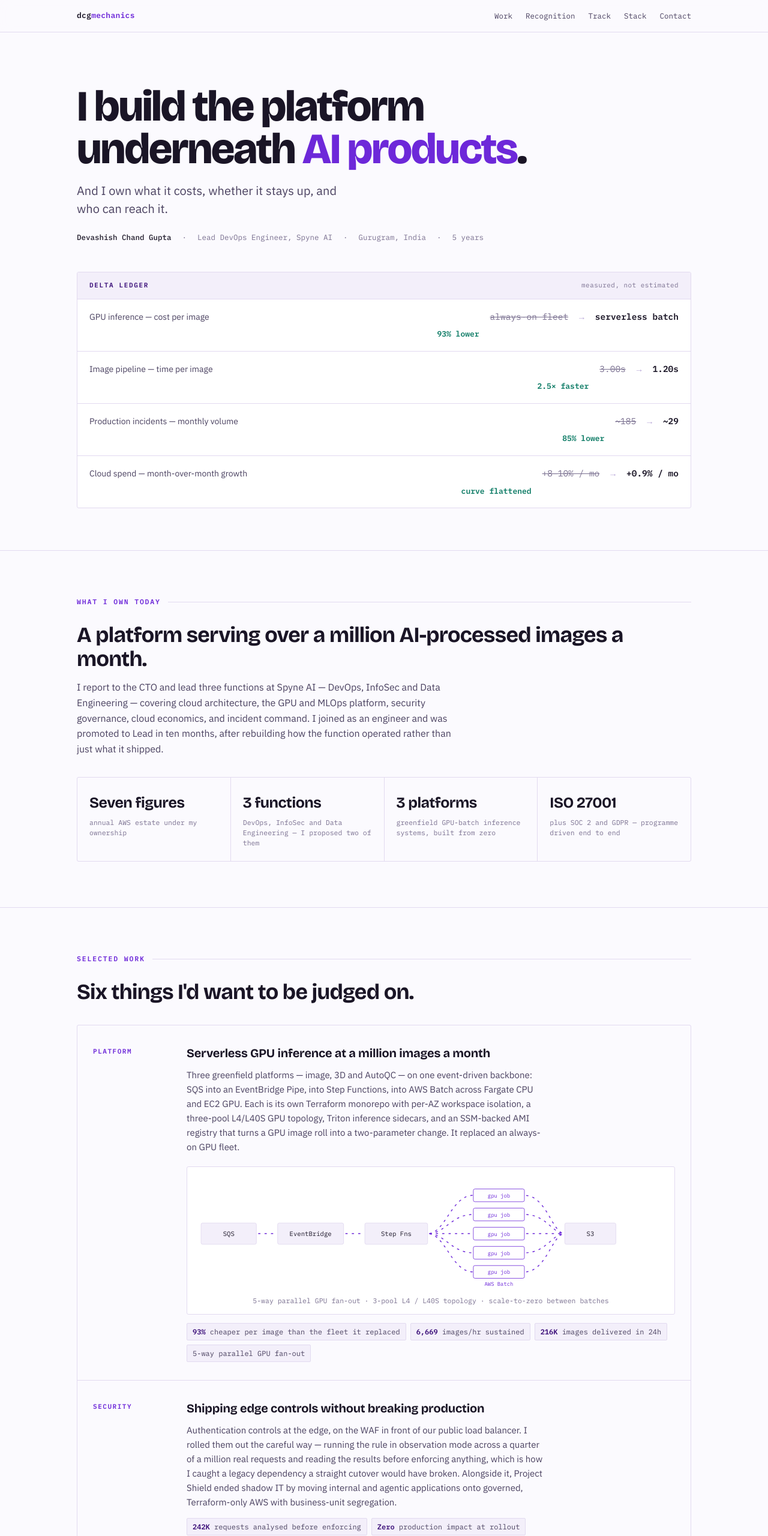
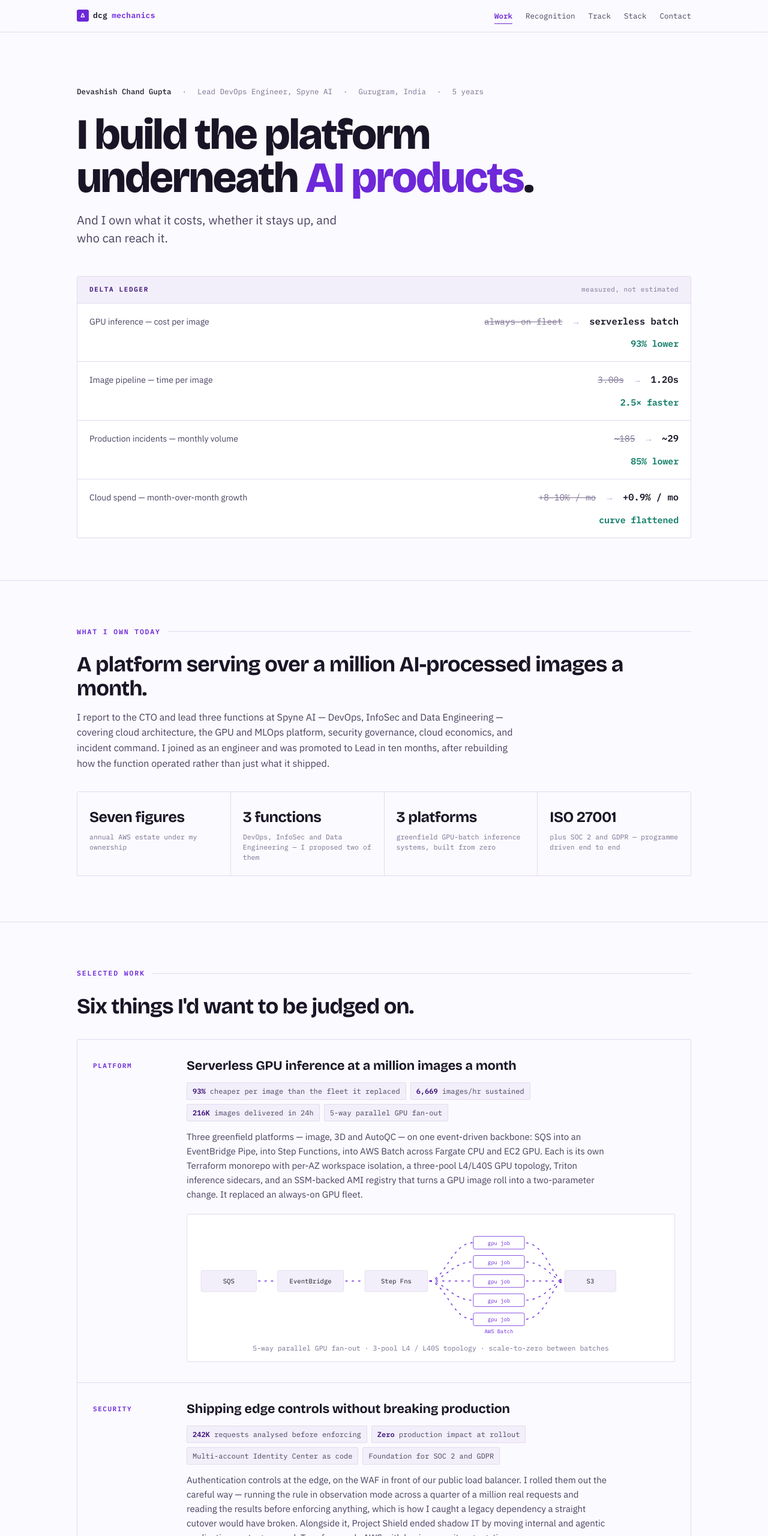
Before and after one commit to dcgmechanics/dcgmechanics.github.io, a plain HTML site: page index.html in a window 1280 px wide. Shown: the top 2560 px of the page at 60% size. Drawn offline with nearby package versions, Linux system fonts and the light colour scheme.

Commit message:
Refactor HTML structure and update styles
Updated styles and structure for various elements in the HTML document, including navigation, hero section, and awards.

```diff
--- a/index.html
+++ b/index.html
@@ -56,11 +56,16 @@ a{color:inherit}
   display:flex;align-items:center;justify-content:space-between;gap:20px}
 .brand{font-family:'IBM Plex Mono',monospace;font-size:13px;font-weight:600;
   letter-spacing:.02em;text-decoration:none}
-.brand span{color:var(--violet)}
+.brand .v{color:var(--violet)}
+.brand{display:inline-flex;align-items:center;gap:7px}
+.brand .mark{display:inline-grid;place-items:center;width:20px;height:20px;
+  background:var(--violet);color:#fff;border-radius:3px;font-size:11px;font-weight:600;
+  line-height:1;padding-bottom:1px}
 .nav-links{display:flex;gap:0;font-family:'IBM Plex Mono',monospace;font-size:12.5px}
 .nav-links a{color:var(--ink-soft);text-decoration:none;padding:3px 0;margin-left:22px;border-bottom:1px solid transparent}
 .nav-links a:first-child{margin-left:0}
-.nav-links a:hover,.nav-links a:focus-visible{color:var(--violet);border-bottom-color:var(--violet)}
+.nav-links a:hover,.nav-links a:focus-visible{color:var(--violet)}
+.nav-links a.active{color:var(--violet);border-bottom-color:var(--violet);font-weight:600}
 @media(max-width:720px){.nav-links{display:none}}
 
 /* ---------- section furniture ---------- */
@@ -73,21 +78,23 @@ section{padding:76px 0;border-bottom:1px solid var(--rule)}
 .label::after{content:"";flex:1;height:1px;background:var(--rule)}
 h2{font-family:'Bricolage Grotesque',sans-serif;font-weight:700;
   font-size:clamp(26px,3.4vw,36px);line-height:1.12;letter-spacing:-.02em;margin-bottom:14px}
-h3{font-family:'Bricolage Grotesque',sans-serif;font-weight:700;font-size:20px;letter-spacing:-.01em}
-p{color:var(--ink-soft);max-width:66ch}
+h3{font-family:'Bricolage Grotesque',sans-serif;font-weight:700;font-size:21.5px;
+  letter-spacing:-.004em;line-height:1.25}
+p{color:var(--ink-soft);max-width:76ch}
 
 /* ---------- hero ---------- */
 .hero{padding:88px 0 70px;border-bottom:1px solid var(--rule)}
 .hero h1{
   font-family:'Bricolage Grotesque',sans-serif;font-weight:800;
-  font-size:clamp(38px,6.6vw,72px);line-height:.98;letter-spacing:-.035em;
+  font-size:clamp(38px,6.6vw,72px);line-height:1.0;letter-spacing:-.028em;
   margin-bottom:20px;
 }
 .hero h1 em{font-style:normal;color:var(--violet)}
 .lede{font-size:clamp(17px,1.9vw,20px);line-height:1.5;max-width:38ch;color:var(--ink-soft)}
 .hero-meta{
+  margin-bottom:26px;
   font-family:'IBM Plex Mono',monospace;font-size:12.5px;color:var(--ink-faint);
-  margin-top:22px;display:flex;flex-wrap:wrap;gap:8px 18px;
+  display:flex;flex-wrap:wrap;gap:8px 18px;
 }
 .hero-meta b{color:var(--ink);font-weight:500}
 
@@ -104,7 +111,7 @@ p{color:var(--ink-soft);max-width:66ch}
 }
 .ledger-head .note{letter-spacing:.04em;text-transform:none;font-weight:400;color:var(--ink-faint)}
 .row{
-  display:grid;grid-template-columns:1.5fr auto auto auto;
+  display:grid;grid-template-columns:minmax(0,1fr) auto auto auto;
   align-items:baseline;gap:8px 18px;
   padding:17px 20px;border-bottom:1px solid var(--rule);
   font-family:'IBM Plex Mono',monospace;font-size:14.5px;
@@ -123,14 +130,15 @@ p{color:var(--ink-soft);max-width:66ch}
 .row .arrow{color:#B9A8D8}
 .row .to{color:var(--ink);font-weight:600}
 .row .delta{
-  justify-self:end;color:var(--credit);font-weight:600;font-size:13px;
-  white-space:nowrap;
+  grid-column:1/-1;justify-self:end;margin-top:6px;
+  color:var(--credit);font-weight:600;font-size:15px;
+  white-space:nowrap;letter-spacing:-.01em;
 }
+.row .to{font-size:15.5px}
 @media(max-width:640px){
-  .row{grid-template-columns:1fr auto;row-gap:4px}
-  .row .what{grid-column:1/-1}
-  .row .arrow{display:none}
-  .row .from::after{content:" →";text-decoration:none;display:inline-block;padding-left:4px}
+  .row{display:flex;flex-wrap:wrap;align-items:baseline;gap:5px 9px}
+  .row .what{flex:0 0 100%}
+  .row .delta{flex:0 0 100%;text-align:right;margin-top:2px}
 }
 
 /* ---------- owns ---------- */
@@ -150,8 +158,8 @@ p{color:var(--ink-soft);max-width:66ch}
 .case:hover{background:#fff}
 .case .tag{font-family:'IBM Plex Mono',monospace;font-size:11px;font-weight:600;
   letter-spacing:.14em;text-transform:uppercase;color:var(--violet);padding-top:5px}
-.case p{margin-top:9px;font-size:15px}
-.facts{list-style:none;margin-top:14px;display:flex;flex-wrap:wrap;gap:7px}
+.case p{margin-top:14px;font-size:15px;max-width:78ch}
+.facts{list-style:none;margin-top:14px;display:flex;flex-wrap:wrap;gap:7px;max-width:78ch}
 .facts li{font-family:'IBM Plex Mono',monospace;font-size:12px;color:var(--ink-soft);
   background:var(--panel);border:1px solid var(--rule);border-radius:2px;padding:4px 9px}
 .facts li b{color:var(--violet-deep);font-weight:600}
@@ -176,8 +184,8 @@ p{color:var(--ink-soft);max-width:66ch}
 
 /* ---------- stack ---------- */
 .stack{display:grid;grid-template-columns:repeat(auto-fit,minmax(260px,1fr));gap:26px}
-.stack h4{font-family:'IBM Plex Mono',monospace;font-size:11.5px;font-weight:600;
-  letter-spacing:.14em;text-transform:uppercase;color:var(--violet);margin-bottom:9px}
+.stack h4{font-family:'IBM Plex Mono',monospace;font-size:13px;font-weight:600;
+  letter-spacing:.1em;text-transform:uppercase;color:var(--violet);margin-bottom:10px}
 .stack p{font-size:14px;line-height:1.75}
 
 /* ---------- contact ---------- */
@@ -220,12 +228,12 @@ footer{padding:26px 0 44px;font-family:'IBM Plex Mono',monospace;font-size:11.5p
 
 /* ---------- recognition ---------- */
 .quotes{display:grid;grid-template-columns:repeat(auto-fit,minmax(260px,1fr));gap:1px;
-  background:var(--rule);border:1px solid var(--rule);border-radius:3px;overflow:hidden;margin-top:32px}
+  background:var(--rule);border:1px solid var(--rule);border-radius:3px;overflow:hidden;margin-top:14px}
 .q{background:var(--paper);padding:26px 22px;display:flex;flex-direction:column;justify-content:space-between}
 .q blockquote{font-size:15px;line-height:1.55;color:var(--ink);margin:0 0 16px}
 .q .who{font-family:'IBM Plex Mono',monospace;font-size:11.5px;color:var(--ink-faint);line-height:1.6}
 .q .who b{display:block;color:var(--violet);font-weight:600;font-size:12.5px}
-.awards{display:flex;flex-wrap:wrap;gap:10px;margin-top:22px}
+.awards{display:flex;flex-wrap:wrap;gap:10px;margin-top:30px}
 .awards li{list-style:none;font-family:'IBM Plex Mono',monospace;font-size:12px;color:var(--ink-soft);
   background:var(--panel);border:1px solid var(--rule);border-radius:2px;padding:8px 13px}
 .awards li b{color:var(--violet-deep);font-weight:600}
@@ -240,7 +248,7 @@ a:focus-visible,.brand:focus-visible{outline:2px solid var(--violet);outline-off
 
 <nav class="nav">
   <div class="nav-in">
-    <a class="brand" href="#top">dcg<span>mechanics</span></a>
+    <a class="brand" href="#top"><span class="mark" aria-hidden="true">Δ</span>dcg<span class="v">mechanics</span></a>
     <div class="nav-links">
       <a href="#work">Work</a>
       <a href="#recognition">Recognition</a>
@@ -253,8 +261,7 @@ a:focus-visible,.brand:focus-visible{outline:2px solid var(--violet);outline-off
 
 <header class="hero" id="top">
   <div class="wrap">
-    <h1>I build the platform<br>underneath <em>AI products</em>.</h1>
-    <p class="lede">And I own what it costs, whether it stays up, and who can reach it.</p>
+
     <div class="hero-meta">
       <span><b>Devashish Chand Gupta</b></span>
       <span aria-hidden="true">·</span>
@@ -264,6 +271,8 @@ a:focus-visible,.brand:focus-visible{outline:2px solid var(--violet);outline-off
       <span aria-hidden="true">·</span>
       <span>5 years</span>
     </div>
+    <h1>I build the platform<br>underneath <em>AI products</em>.</h1>
+    <p class="lede">And I own what it costs, whether it stays up, and who can reach it.</p>
 
     <!-- SIGNATURE: the delta ledger -->
     <div class="ledger" aria-label="Measured before and after results">
@@ -304,6 +313,12 @@ a:focus-visible,.brand:focus-visible{outline:2px solid var(--violet);outline-off
         <div class="tag">Platform</div>
         <div>
           <h3>Serverless GPU inference at a million images a month</h3>
+          <ul class="facts">
+            <li><b>93%</b> cheaper per image than the fleet it replaced</li>
+            <li><b>6,669</b> images/hr sustained</li>
+            <li><b>216K</b> images delivered in 24h</li>
+            <li>5-way parallel GPU fan-out</li>
+          </ul>
           <p>Three greenfield platforms — image, 3D and AutoQC — on one event-driven backbone: SQS into an EventBridge Pipe, into Step Functions, into AWS Batch across Fargate CPU and EC2 GPU. Each is its own Terraform monorepo with per-AZ workspace isolation, a three-pool L4/L40S GPU topology, Triton inference sidecars, and an SSM-backed AMI registry that turns a GPU image roll into a two-parameter change. It replaced an always-on GPU fleet.</p>
           <figure class="pipe">
 <svg viewBox="0 0 880 210" xmlns="http://www.w3.org/2000/svg" role="img" aria-label="Job flow: SQS into an EventBridge Pipe into Step Functions, fanning out across five parallel GPU lanes on AWS Batch, converging into S3.">
@@ -324,12 +339,6 @@ a:focus-visible,.brand:focus-visible{outline:2px solid var(--violet);outline-off
 </svg>
 <figcaption>5-way parallel GPU fan-out · 3-pool L4 / L40S topology · scale-to-zero between batches</figcaption>
 </figure>
-          <ul class="facts">
-            <li><b>93%</b> cheaper per image than the fleet it replaced</li>
-            <li><b>6,669</b> images/hr sustained</li>
-            <li><b>216K</b> images delivered in 24h</li>
-            <li>5-way parallel GPU fan-out</li>
-          </ul>
         </div>
       </article>
 
@@ -337,13 +346,13 @@ a:focus-visible,.brand:focus-visible{outline:2px solid var(--violet);outline-off
         <div class="tag">Security</div>
         <div>
           <h3>Shipping edge controls without breaking production</h3>
-          <p>Authentication controls at the edge, on the WAF in front of our public load balancer. I rolled them out the careful way — running the rule in observation mode across a quarter of a million real requests and reading the results before enforcing anything, which is how I caught a legacy dependency a straight cutover would have broken. Alongside it, Project Shield ended shadow IT by moving internal and agentic applications onto governed, Terraform-only AWS with business-unit segregation.</p>
           <ul class="facts">
             <li><b>242K</b> requests analysed before enforcing</li>
             <li><b>Zero</b> production impact at rollout</li>
             <li>Multi-account Identity Center as code</li>
             <li>Foundation for SOC 2 and GDPR</li>
           </ul>
+          <p>Authentication controls at the edge, on the WAF in front of our public load balancer. I rolled them out the careful way — running the rule in observation mode across a quarter of a million real requests and reading the results before enforcing anything, which is how I caught a legacy dependency a straight cutover would have broken. Alongside it, Project Shield ended shadow IT by moving internal and agentic applications onto governed, Terraform-only AWS with business-unit segregation.</p>
         </div>
       </article>
 
@@ -351,13 +360,13 @@ a:focus-visible,.brand:focus-visible{outline:2px solid var(--violet);outline-off
         <div class="tag">Reliability</div>
         <div>
           <h3>From firefighting to an operating model</h3>
-          <p>The function was absorbing four to five incidents a day — a support queue, not a platform team. I rebuilt the function around on-call rotations with per-team schedule sync, real RCA discipline, branch protection and merge governance, a deployment freeze policy, and golden-path deployment docs. Then I automated the lifecycle: a PagerDuty to Jira to Slack pipeline with fingerprint deduplication, a reopen window, and automatic RCA ticketing.</p>
           <ul class="facts">
             <li>Monthly incident volume <b>down ~85%</b></li>
             <li>Recovered a <b>14-hour</b> EKS outage, all 43 models</li>
             <li>Global Accelerator failover during the Cloudflare outage</li>
             <li>~1,400 LOC, 62+ tests</li>
           </ul>
+          <p>The function was absorbing four to five incidents a day — a support queue, not a platform team. I rebuilt the function around on-call rotations with per-team schedule sync, real RCA discipline, branch protection and merge governance, a deployment freeze policy, and golden-path deployment docs. Then I automated the lifecycle: a PagerDuty to Jira to Slack pipeline with fingerprint deduplication, a reopen window, and automatic RCA ticketing.</p>
         </div>
       </article>
 
@@ -365,13 +374,13 @@ a:focus-visible,.brand:focus-visible{outline:2px solid var(--violet);outline-off
         <div class="tag">Cloud economics</div>
         <div>
           <h3>Making the bill stop growing</h3>
-          <p>Spend had been climbing by a double-digit percentage every single month. Rather than trimming line items, I went after the structure: retired a GPU service outright, downsized GPU tiers while holding throughput, killed a 35-million-message queue pendency loop before it reached the invoice, and co-located hot-path storage in a single AZ to remove cross-AZ transfer entirely. I also helped build the infrastructure and usage case behind a seven-figure AWS Enterprise Discount Program commitment, negotiated with CloudKeeper alongside our finance team and CTO.</p>
           <ul class="facts">
             <li>Growth curve <b>flattened to +0.9%</b></li>
             <li><b>AWS EDP</b> commitment, via CloudKeeper</li>
             <li>Per-batch and per-image cost <b>instrumented</b></li>
             <li>Built the cost dashboard the org now runs on</li>
           </ul>
+          <p>Spend had been climbing by a double-digit percentage every single month. Rather than trimming line items, I went after the structure: retired a GPU service outright, downsized GPU tiers while holding throughput, killed a 35-million-message queue pendency loop before it reached the invoice, and co-located hot-path storage in a single AZ to remove cross-AZ transfer entirely. I also helped build the infrastructure and usage case behind a seven-figure AWS Enterprise Discount Program commitment, negotiated with CloudKeeper alongside our finance team and CTO.</p>
         </div>
       </article>
 
@@ -379,13 +388,13 @@ a:focus-visible,.brand:focus-visible{outline:2px solid var(--violet);outline-off
         <div class="tag">Governance</div>
         <div>
           <h3>Quality gates across an entire GitHub org</h3>
-          <p>I audited all 179 repositories in the org and rolled a shared CI workflow — tests, coverage and static analysis — into every one where it genuinely applied, documenting why each exclusion was an exclusion rather than quietly skipping it. Paired with a GitHub App I wrote that blocks any pull request without a valid Jira link, and declarative org-wide team permissions.</p>
           <ul class="facts">
             <li><b>179</b> repositories audited</li>
             <li><b>110</b> projects under quality gates</li>
             <li>Custom Node.js GitHub App</li>
             <li>Rulesets and RBAC as config</li>
           </ul>
+          <p>I audited all 179 repositories in the org and rolled a shared CI workflow — tests, coverage and static analysis — into every one where it genuinely applied, documenting why each exclusion was an exclusion rather than quietly skipping it. Paired with a GitHub App I wrote that blocks any pull request without a valid Jira link, and declarative org-wide team permissions.</p>
         </div>
       </article>
 
@@ -393,8 +402,14 @@ a:focus-visible,.brand:focus-visible{outline:2px solid var(--violet);outline-off
         <div class="tag">Regulated FinTech</div>
         <div>
           <h3>Shift-left security, published</h3>
+          <ul class="facts">
+            <li>Security testing <b>2–3 days → ~35 min</b></li>
+            <li><b>75%</b> fewer security incidents</li>
+            <li>Terraform-defined pipeline, open-source tooling</li>
+            <li><a class="readlink" href="https://medium.com/@smctechblogs/enhancing-security-implementing-shift-left-strategies-for-aws-native-ci-cd-pipeline-with-open-ea1e6785b255" target="_blank" rel="noopener">Read the write-up &rarr;</a></li>
+          </ul>
           <p>At SMC Global Securities — a SEBI-regulated broking platform — I helped build an in-house DevSecOps pipeline inside AWS CodePipeline, defined end to end in Terraform: dependency scanning, static analysis, secret detection, container scanning, dynamic testing against the running application and port scanning, with every finding aggregated into Security Hub. It replaced a process where security review happened after QA, by which point fixes were expensive and releases were already late. The engineering write-up was published on SMC's tech blog, co-authored with the CPTO and the Director of Cloud Engineering.</p>
-<figure class="pipe">
+          <figure class="pipe">
 <svg viewBox="0 0 880 220" xmlns="http://www.w3.org/2000/svg" role="img" aria-label="CI/CD pipeline: commit, build, deploy, live — with secrets, SCA, SAST, container, DAST and port-scanning gates feeding findings into AWS Security Hub.">
   <g class="flow" fill="none" stroke="var(--violet)" stroke-width="1.6"><path d="M136 43 H228"/><path d="M344 43 H436"/><path d="M552 43 H644"/><path d="M125 84 H755"/><path d="M78 60 V84"/><path d="M286 60 V84"/><path d="M494 60 V84"/><path d="M702 60 V84"/><path d="M125 84 V104"/><path d="M251 84 V104"/><path d="M377 84 V104"/><path d="M503 84 V104"/><path d="M629 84 V104"/><path d="M755 84 V104"/><path d="M125 130 C125 158 440 152 440 174"/><path d="M251 130 C251 158 440 152 440 174"/><path d="M377 130 C377 158 440 152 440 174"/><path d="M503 130 C503 158 440 152 440 174"/><path d="M629 130 C629 158 440 152 440 174"/><path d="M755 130 C755 158 440 152 440 174"/></g>
   <rect class="lane" x="66" y="104" width="118" height="26" rx="3"/><rect class="lane" x="192" y="104" width="118" height="26" rx="3"/><rect class="lane" x="318" y="104" width="118" height="26" rx="3"/><rect class="lane" x="444" y="104" width="118" height="26" rx="3"/><rect class="lane" x="570" y="104" width="118" height="26" rx="3"/><rect class="lane" x="696" y="104" width="118" height="26" rx="3"/>
@@ -406,12 +421,6 @@ a:focus-visible,.brand:focus-visible{outline:2px solid var(--violet);outline-off
 </svg>
 <figcaption>Terraform-defined · gates run pre- and post-deploy · every finding lands in one place</figcaption>
 </figure>
-          <ul class="facts">
-            <li>Security testing <b>2–3 days → ~35 min</b></li>
-            <li><b>75%</b> fewer security incidents</li>
-            <li>Terraform-defined pipeline, open-source tooling</li>
-            <li><a class="readlink" href="https://medium.com/@smctechblogs/enhancing-security-implementing-shift-left-strategies-for-aws-native-ci-cd-pipeline-with-open-ea1e6785b255" target="_blank" rel="noopener">Read the write-up &rarr;</a></li>
-          </ul>
         </div>
       </article>
 
@@ -423,6 +432,13 @@ a:focus-visible,.brand:focus-visible{outline:2px solid var(--violet);outline-off
   <div class="wrap">
     <div class="label">Recognition</div>
     <h2>What the people I've worked with say.</h2>
+    <ul class="awards">
+      <li><b>Published</b> &middot; co-author, SMC TechLab engineering blog, 2024</li>
+      <li><b>Code Commander Award</b> &middot; Spyne AI, 2025</li>
+      <li><b>Architects of Innovation</b> &middot; SMC Global, 2024</li>
+      <li><b>Rising Star Award</b> &middot; CodeLogicX, 2023</li>
+    </ul>
+
 
     <div class="quotes">
       <div class="q">
@@ -438,13 +454,6 @@ a:focus-visible,.brand:focus-visible{outline:2px solid var(--violet);outline-off
         <div class="who"><b>Shahid Ali</b>Senior Software Engineer &middot; worked on my team</div>
       </div>
     </div>
-
-    <ul class="awards">
-      <li><b>Published</b> &middot; co-author, SMC TechLab engineering blog, 2024</li>
-      <li><b>Code Commander Award</b> &middot; Spyne AI, 2025</li>
-      <li><b>Architects of Innovation</b> &middot; SMC Global, 2024</li>
-      <li><b>Rising Star Award</b> &middot; CodeLogicX, 2023</li>
-    </ul>
   </div>
 </section>
 
@@ -470,7 +479,7 @@ a:focus-visible,.brand:focus-visible{outline:2px solid var(--violet);outline-off
         <div>
           <div class="org">SMC Global Securities · New Delhi</div>
           <h3>Member of Technical Staff II <span class="rdate">Sep 2024 — May 2025</span></h3>
-          <h3>Senior Software Engineer, Cloud &amp; DevOps <span class="rdate">Mar 2024 — Aug 2024</span></h3>
+          <h3>Senior Software Engineer <span class="rdate">Mar 2024 — Aug 2024</span></h3>
           <p>Led the migration of on-premises data centres to AWS in a SEBI-regulated environment, working alongside Motherson Technology Services as cloud partner. Took infrastructure-as-code coverage to 97%, built shift-left security gates into the delivery pipeline, and implemented CloudHSM for bring-your-own-key compliance.</p>
           <div class="award">Architects of Innovation Award, 2024 — for the on-premises to cloud transformation.</div>
         </div>
@@ -542,5 +551,33 @@ a:focus-visible,.brand:focus-visible{outline:2px solid var(--violet);outline-off
   </div>
 </section>
 
+<script>
+(function(){
+  var links = Array.prototype.slice.call(document.querySelectorAll('.nav-links a'));
+  var sections = Array.prototype.slice.call(document.querySelectorAll('section[id]'));
+  if (!links.length || !sections.length || !('IntersectionObserver' in window)) return;
+
+  var map = {};
+  links.forEach(function(a){ map[a.getAttribute('href').slice(1)] = a; });
+  var visible = {};
+
+  function paint(){
+    for (var i = 0; i < sections.length; i++) {
+      var id = sections[i].id;
+      if (visible[id] && map[id]) {
+        links.forEach(function(l){ l.classList.toggle('active', l === map[id]); });
+        return;
+      }
+    }
+  }
+
+  var io = new IntersectionObserver(function(entries){
+    entries.forEach(function(e){ visible[e.target.id] = e.isIntersecting; });
+    paint();
+  }, { rootMargin: '-30% 0px -60% 0px' });
+
+  sections.forEach(function(sec){ io.observe(sec); });
+})();
+</script>
 </body>
 </html>
```
